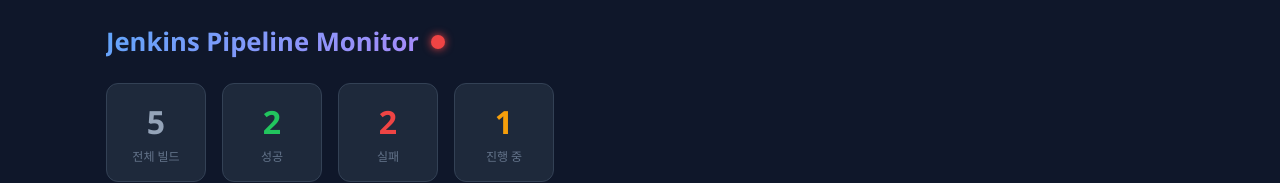
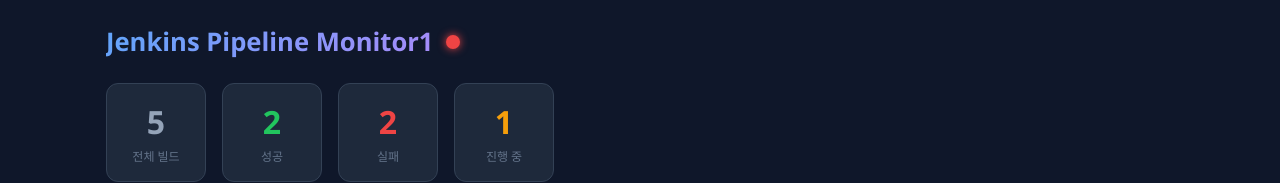
Before and after one commit to DongHyunj/jenkinsFront, a Vue app: page / in a window 1280 px wide. Shown: the top 183 px of the page. Built offline with nearby package versions, Linux system fonts and the light colour scheme.

Commit message:
Test: v1

```diff
--- a/src/views/HomeView.vue
+++ b/src/views/HomeView.vue
@@ -2,7 +2,7 @@
   <div class="dashboard">
     <!-- Header -->
     <header class="header">
-      <h1 class="title">Jenkins Pipeline Monitor</h1>
+      <h1 class="title">Jenkins Pipeline Monitor1</h1>
       <div class="status-dot" :class="globalStatus"></div>
     </header>
 
```
